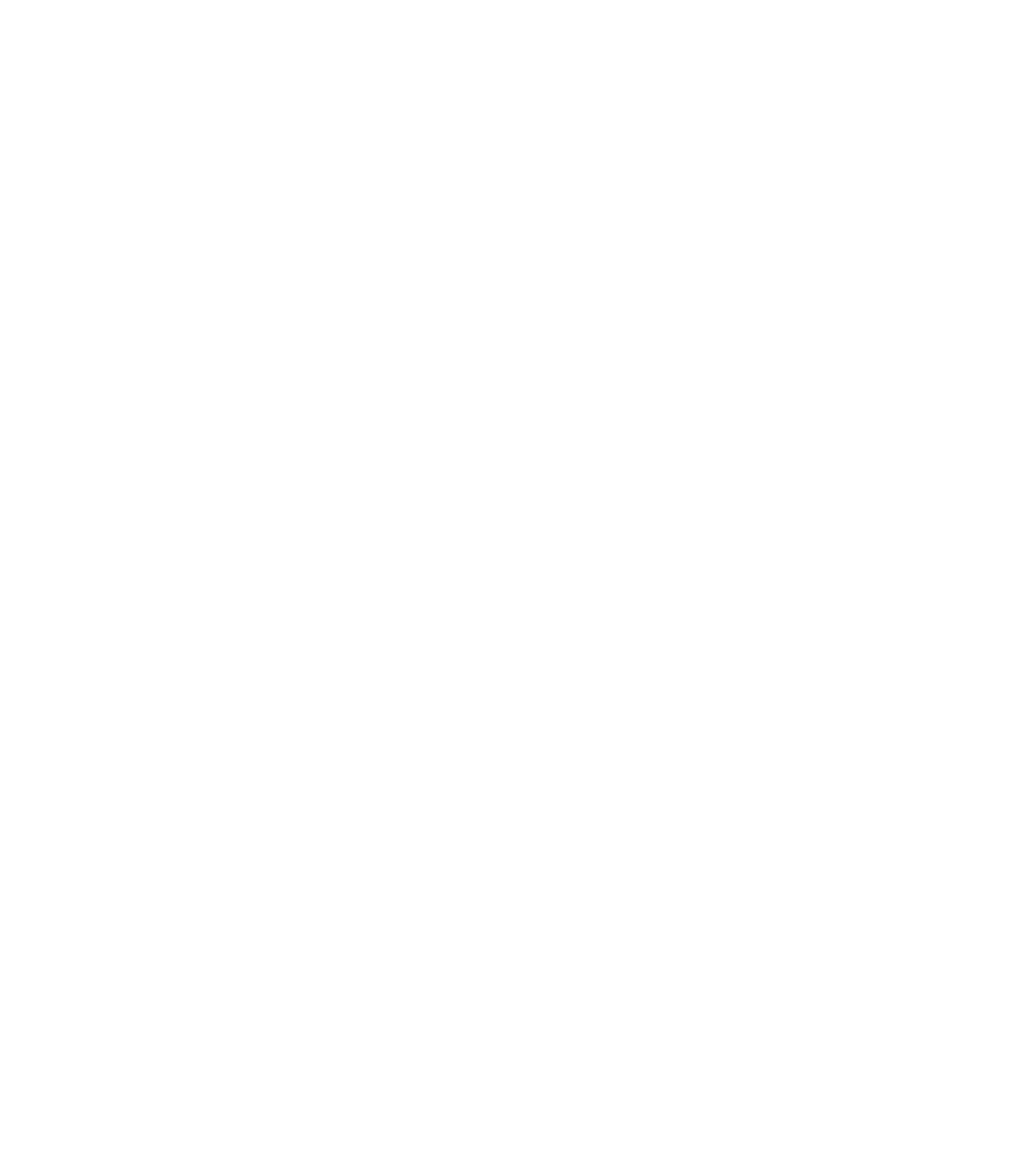
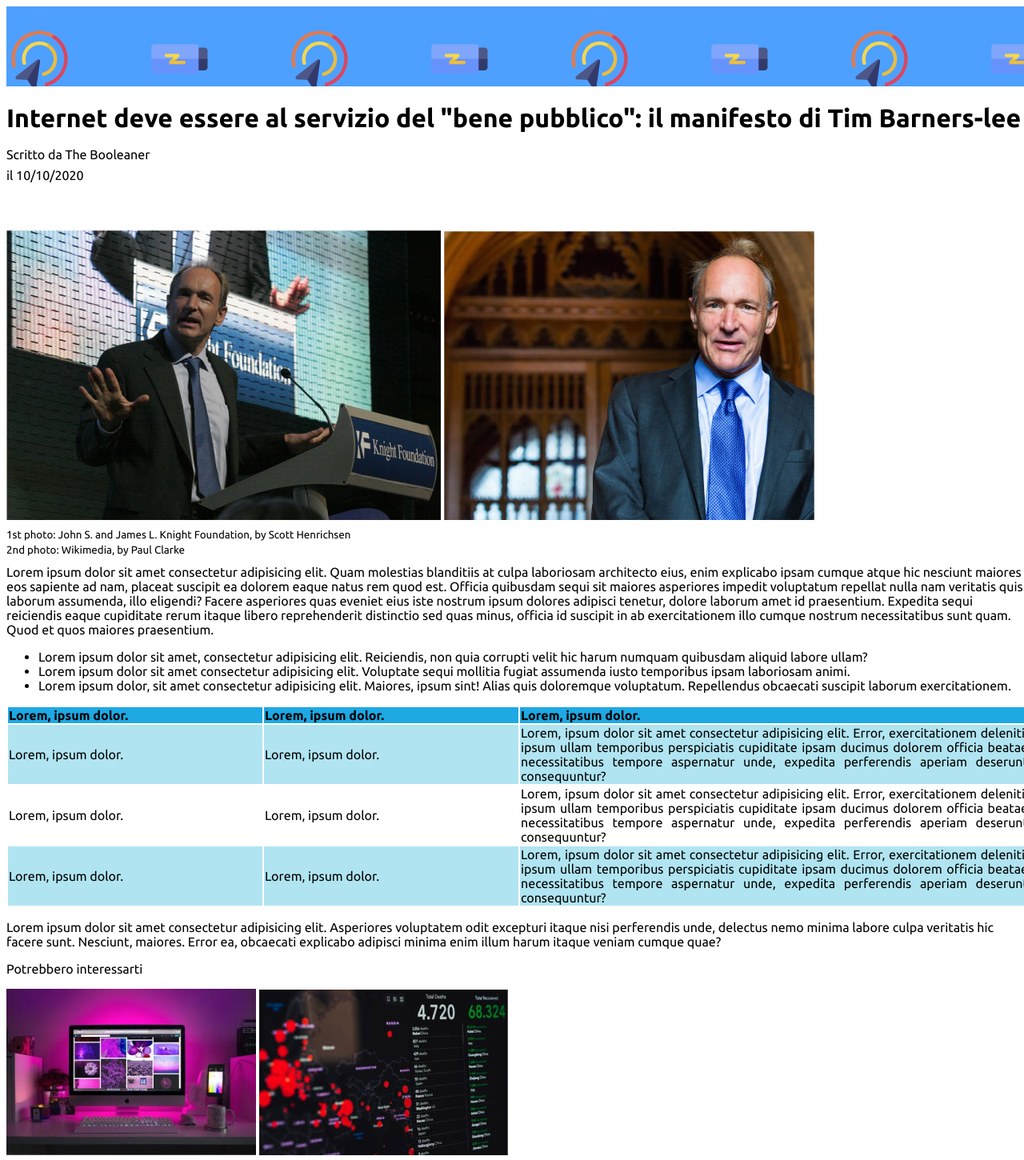
Before and after one commit to NicolaBellini/html-css-Booleaner, a plain HTML site: page index.html in a window 1280 px wide. Shown: the whole page at 80% size. Before the commit the page ends 800 px from the top, so only its background shows below. Drawn offline with Linux system fonts and the light colour scheme.

Commit message:
[add]CSS and Photos

```diff
--- a/index.html
+++ b/index.html
@@ -3,9 +3,102 @@
 <head>
   <meta charset="UTF-8">
   <meta name="viewport" content="width=device-width, initial-scale=1.0">
-  <title>Document</title>
+  <title>The Booleaner</title>
+  <link rel="preconnect" href="https://fonts.googleapis.com">
+  <link rel="preconnect" href="https://fonts.gstatic.com" crossorigin>
+  <link href="https://fonts.googleapis.com/css2?family=Ubuntu:ital,wght@0,400;0,700;1,400;1,700&display=swap" rel="stylesheet">
+  <link rel="stylesheet" href="style.css">
 </head>
 <body>
 
+  <header>
+    <div class="logo">
+      <!-- <img src="Assets/img/logo.svg" alt="logo"> -->
+    </div>
+
+    <div>
+      <h1>Internet deve essere al servizio del "bene pubblico": il manifesto di Tim Barners-lee</h1>
+      <p>Scritto da The Booleaner</p>
+      <p>il 10/10/2020</p>
+  </div>
+  </header>
+
+  <main>
+
+    <!-- foto di tim -->
+    <div class="foto-tim">
+      <img src="Assets/img/tim-1.jpg" alt="Tim Barners-lee" title="Tim Barners-Lee">
+      <img src="Assets/img/tim-2.jpg" alt="Tim Barners-lee" title="Tim Barners-Lee">
+    </div>
+
+    <div class="didascalia">
+      <p>1st photo: John S. and James L. Knight Foundation, by Scott Henrichsen</p>
+      <p>2nd photo: Wikimedia, by Paul Clarke</p>
+    </div>
+
+    <!-- articolo -->
+    <div class="articolo-sopra">
+      <p>Lorem ipsum dolor sit amet consectetur adipisicing elit. Quam molestias blanditiis at culpa laboriosam architecto eius, enim explicabo ipsam cumque atque hic nesciunt maiores eos sapiente ad nam, placeat suscipit ea dolorem eaque natus rem quod est. Officia quibusdam sequi sit maiores asperiores impedit voluptatum repellat nulla nam veritatis quis laborum assumenda, illo eligendi? Facere asperiores quas eveniet eius iste nostrum ipsum dolores adipisci tenetur, dolore laborum amet id praesentium. Expedita sequi reiciendis eaque cupiditate rerum itaque libero reprehenderit distinctio sed quas minus, officia id suscipit in ab exercitationem illo cumque nostrum necessitatibus sunt quam. Quod et quos maiores praesentium.</p>
+    </div>
+    <!-- fine articolo -->
+
+    <!-- lista -->
+    <div class="lista">
+      <ul>
+        <li>Lorem ipsum dolor sit amet, consectetur adipisicing elit. Reiciendis, non quia corrupti velit hic harum numquam quibusdam aliquid labore ullam?</li>
+        <li>Lorem ipsum dolor sit amet consectetur adipisicing elit. Voluptate sequi mollitia fugiat assumenda iusto temporibus ipsam laboriosam animi.</li>
+        <li>Lorem ipsum dolor, sit amet consectetur adipisicing elit. Maiores, ipsum sint! Alias quis doloremque voluptatum. Repellendus obcaecati suscipit laborum exercitationem.</li>
+      </ul>
+    </div>
+    <!-- lista -->
+
+    <!-- inizio tabella -->
+    <div class="tabella">
+      <table>
+        <colgroup>
+          <col style="width: 25%;">
+          <col style="width: 25%;">
+          <col style="width: 50%;">
+        </colgroup>
+        <thead id="testa-tabella">
+          <th>Lorem, ipsum dolor.</th>
+          <th>Lorem, ipsum dolor.</th>
+          <th>Lorem, ipsum dolor.</th>
+        </thead>
+        <tr id="prima-riga">
+          <td>Lorem, ipsum dolor.</td>
+          <td>Lorem, ipsum dolor.</td>
+          <td>Lorem, ipsum dolor sit amet consectetur adipisicing elit. Error, exercitationem deleniti, ipsum ullam temporibus perspiciatis cupiditate ipsam ducimus dolorem officia beatae necessitatibus tempore aspernatur unde, expedita perferendis aperiam deserunt consequuntur?</td>
+        </tr>
+        <tr id="seconda-riga">
+          <td>Lorem, ipsum dolor.</td>
+          <td>Lorem, ipsum dolor.</td>
+          <td>Lorem, ipsum dolor sit amet consectetur adipisicing elit. Error, exercitationem deleniti, ipsum ullam temporibus perspiciatis cupiditate ipsam ducimus dolorem officia beatae necessitatibus tempore aspernatur unde, expedita perferendis aperiam deserunt consequuntur?</td>
+        </tr>
+        <tr id="terza-riga">
+          <td>Lorem, ipsum dolor.</td>
+          <td>Lorem, ipsum dolor.</td>
+          <td>Lorem, ipsum dolor sit amet consectetur adipisicing elit. Error, exercitationem deleniti, ipsum ullam temporibus perspiciatis cupiditate ipsam ducimus dolorem officia beatae necessitatibus tempore aspernatur unde, expedita perferendis aperiam deserunt consequuntur?</td>
+        </tr>
+      </table>
+    </div>
+    <!-- fine tabella -->
+    <div>
+      <p>Lorem ipsum dolor sit amet consectetur adipisicing elit. Asperiores voluptatem odit excepturi itaque nisi perferendis unde, delectus nemo minima labore culpa veritatis hic facere sunt. Nesciunt, maiores. Error ea, obcaecati explicabo adipisci minima enim illum harum itaque veniam cumque quae?</p>
+    </div>
+
+  </main>
+
+  <footer>
+    <div>
+      <p>Potrebbero interessarti</p>
+    </div>
+    <div class="foto-fondo">
+      <img src="Assets/img/monitor.jpg" alt="Monitor" title="Monitor">
+      <img src="Assets/img/graph.jpg" alt="Grafico" title="Grafico">
+    </div>
+
+  </footer>
+
 </body>
 </html>
--- a/style.css
+++ b/style.css
@@ -0,0 +1,68 @@
+body{
+  width: 100%;
+  font-family: 'Ubuntu', sans-serif;
+}
+/* inizio intestazione */
+header{
+  height: 100px;
+  background-image: url(Assets/img/pattern.png);
+  background-color: rgb(78, 160, 255) ;
+}
+
+header p{
+  line-height: 10px;
+}
+
+.logo{
+  height: 10%;
+  width: 20%;
+  height: 100px;
+  position: relative;
+}
+
+.logo img{
+
+  position: absolute;
+  bottom: 0;
+  left: 0;
+}
+/* fine intestazione */
+
+main{
+  margin-top: 180px;
+}
+
+.foto-tim{
+  margin-top: 180px;
+  width: 100%;
+  height: auto;
+}
+
+.didascalia{
+  line-height: 5px;
+  font-size: smaller;
+}
+
+ /* tabella */
+
+ .tabella{
+  border: none;
+  text-align: justify;
+
+ }
+ #testa-tabella{
+  background-color: rgb(30, 168, 228);
+  text-align: left;
+}
+
+ #prima-riga{
+  background-color: rgb(176, 228, 241);
+}
+
+ #seconda-riga{
+  background-color: white;
+}
+
+ #terza-riga{
+  background-color: rgb(176, 228, 241) ;
+}
```
